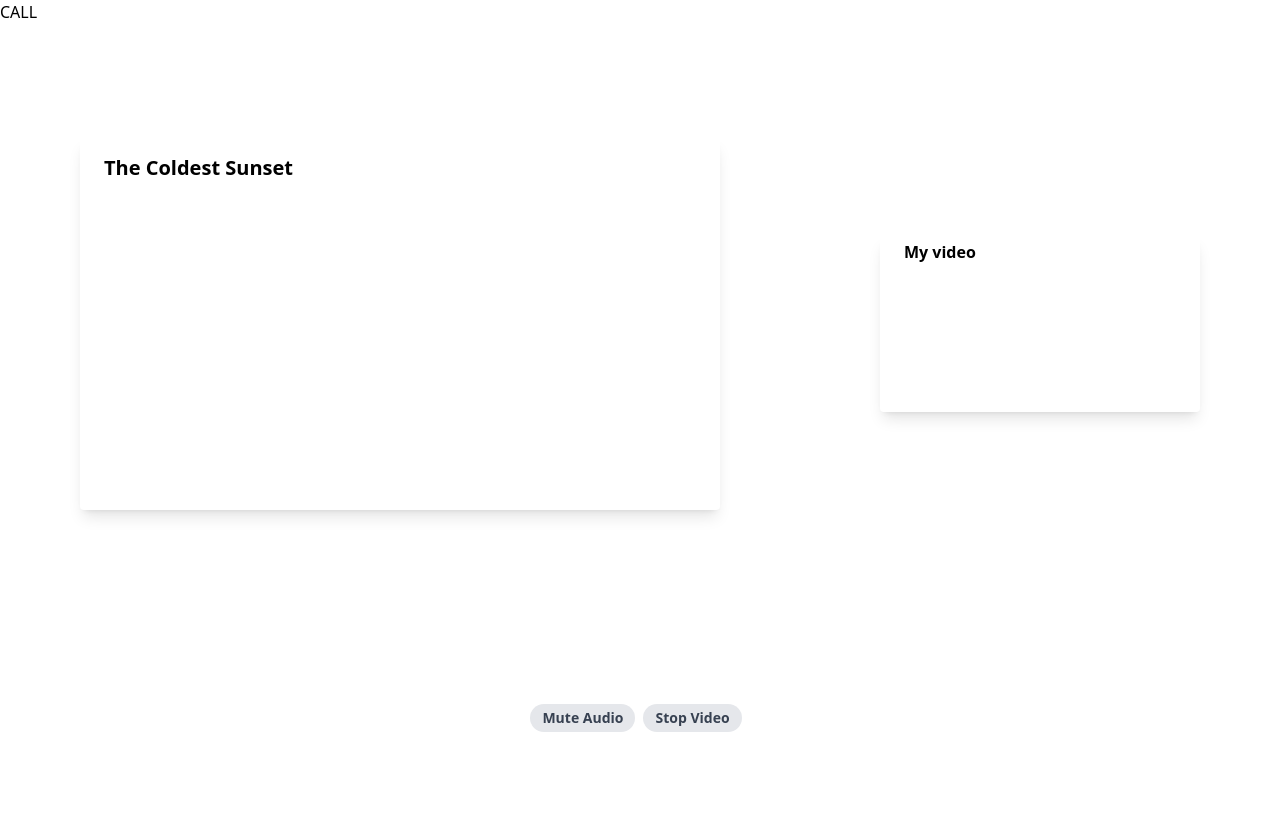
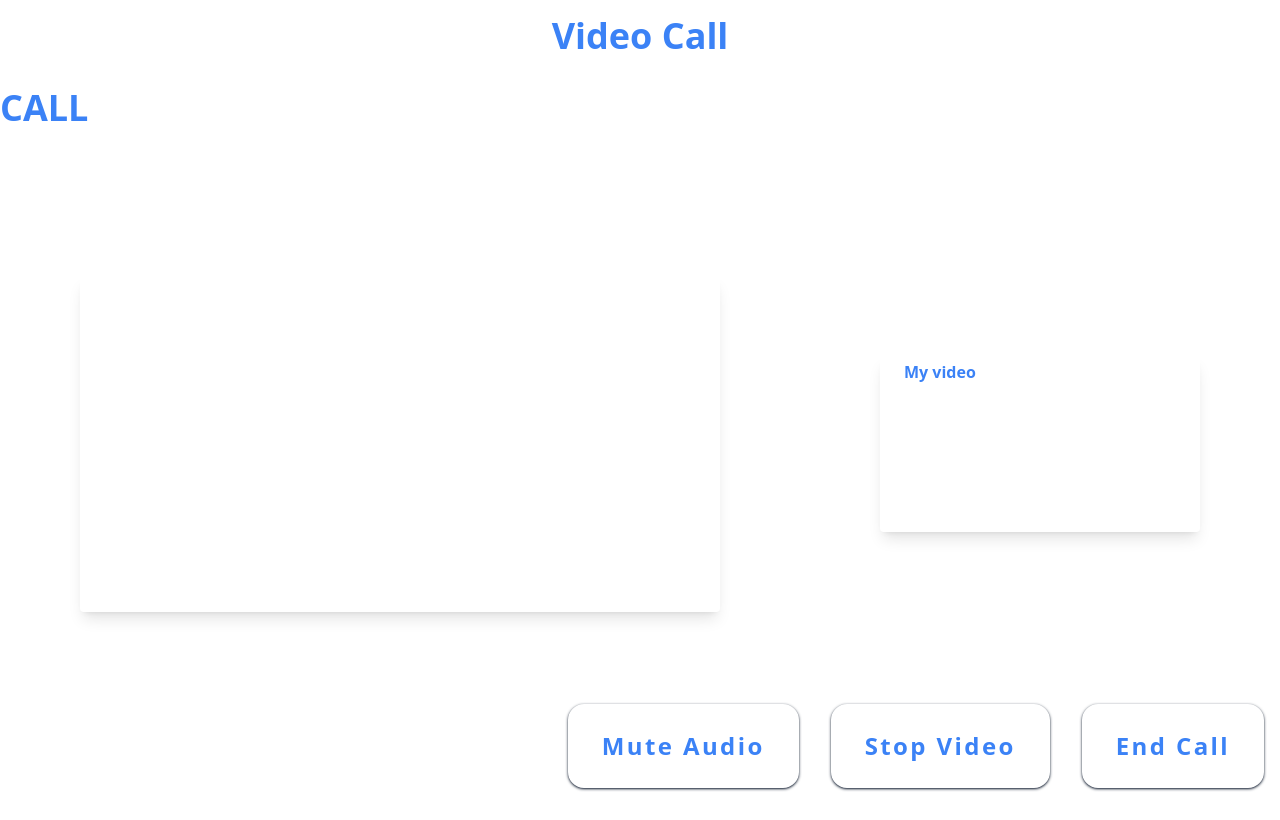
Before and after one commit to TejaJanakiRam/SwasthJeevan, a React (Create React App) app in the folder frontend/: page /videocall in a window 1280 px wide. Built offline with nearby package versions, Linux system fonts and the light colour scheme; no server answers.

Commit message:
Minor UI changes

```diff
--- a/frontend/src/Video/VideoCall.js
+++ b/frontend/src/Video/VideoCall.js
@@ -1,3 +1,104 @@
+// import React, { useEffect, useRef, useState } from "react";
+// import SimplePeer from "simple-peer";
+
+// const ConnectionStatus = {
+//   OFFERING: 0,
+//   RECEIVING: 1,
+//   CONNECTED: 2,
+// };
+
+// const webSocketConnection = new WebSocket("ws://localhost:4000/videochat");
+
+// export const VideoCall = () => {
+//   const videoSelf = useRef(null);
+//   const videoCaller = useRef(null);
+//   const [connectionStatus, setConnectionStatus] = useState(null);
+//   const [offerSignal, setOfferSignal] = useState();
+//   const [simplePeer, setSimplePeer] = useState();
+
+//   useEffect(() => {
+//     webSocketConnection.onmessage = (message) => {
+//       const payload = JSON.parse(message.data);
+//       if (payload?.type === "offer") {
+//         setOfferSignal(payload);
+//         setConnectionStatus(ConnectionStatus.RECEIVING);
+//       } else if (payload?.type === "answer") simplePeer?.signal(payload);
+//     };
+//   }, [simplePeer]);
+
+//   const sendOrAcceptInvitation = (isInitiator, offer) => {
+//     navigator.mediaDevices.getUserMedia({ video: true, audio: true }).then((mediaStream) => {
+//       const video = videoSelf.current;
+//       video.srcObject = mediaStream;
+//       video.play();
+
+//       const sp = new SimplePeer({
+//         trickle: false,
+//         initiator: isInitiator,
+//         stream: mediaStream,
+//       });
+
+//       if (isInitiator) setConnectionStatus(ConnectionStatus.OFFERING);
+//       else offer && sp.signal(offer);
+
+//       sp.on("signal", (data) => webSocketConnection.send(JSON.stringify(data)));
+//       sp.on("connect", () => setConnectionStatus(ConnectionStatus.CONNECTED));
+//       sp.on("stream", (stream) => {
+//         const video = videoCaller.current;
+//         video.srcObject = stream;
+//         video.play();
+//       });
+//       setSimplePeer(sp);
+//     });
+//   };
+
+//   return (
+//     <div className=" h-screen w-screen">
+//       {connectionStatus === null && <button onClick={() => sendOrAcceptInvitation(true)}>CALL</button>}
+//       {connectionStatus === ConnectionStatus.OFFERING && <div className="loader"></div>}
+//       {connectionStatus === ConnectionStatus.RECEIVING && (
+//         <button onClick={() => sendOrAcceptInvitation(false, offerSignal)}>ANSWER CALL</button>
+//       )}
+//       <div className="video-container h-3/4 flex items-center w-screen justify-around">
+//         <div className=" rounded overflow-hidden shadow-lg w-1/2">
+//           <div class="px-6 py-4 h-full">
+//             <div class="font-bold text-xl mb-2">The Coldest Sunset</div>
+//             <div class>
+//               <video ref={videoCaller} className="h-max w-full p-2 " />
+
+//             </div>
+
+//           </div>
+
+
+//         </div>
+
+//         <div class="rounded overflow-hidden shadow-lg w-1/4">
+//           <div class="px-6 py-1">
+//             <div class="font-bold text-l mb-2">My video</div>
+//             <div>
+//               <video ref={videoSelf} className="w-max h-max" />
+//             </div>
+
+//           </div>
+//         </div>
+
+//       </div>
+//       <div class="p-4 py-20 flex justify-center items-center w-full">
+//             <button class="inline-block bg-gray-200 rounded-full px-3 py-1 text-sm font-semibold text-gray-700 mr-2 mb-2" onclick="toggleAudio()">
+//                 Toggle Audio
+//             </button>
+//             <button class="inline-block bg-gray-200 rounded-full px-3 py-1 text-sm font-semibold text-gray-700 mr-2 mb-2" onclick="toggleVideo()">
+//                 Toggle Video
+//             </button>
+//             <button class="inline-block bg-gray-200 rounded-full px-3 py-1 text-sm font-semibold text-gray-700 mr-2 mb-2" onclick="endCall()">
+//                 End Call
+//             </button>
+//         </div>
+//     </div>
+//   );
+// };
+// export default VideoCall;
 import React, { useEffect, useRef, useState } from "react";
 import SimplePeer from "simple-peer";
 
@@ -72,16 +173,18 @@ export const VideoCall = () => {
     setVideoEnabled(!videoEnabled);
   };
   return (
-    <div className=" h-screen w-screen">
-      {connectionStatus === null && <button onClick={() => sendOrAcceptInvitation(true)}>CALL</button>}
+    <div className=" h-screen w-screen text-blue-500">
+      <h2 className='p-4 text-center text-4xl mb-4 font-semibold text-blue-500'>Video Call</h2>
+
+      {connectionStatus === null && <button className="text-center text-4xl mb-4 font-semibold" onClick={() => sendOrAcceptInvitation(true)}>CALL</button>}
       {connectionStatus === ConnectionStatus.OFFERING && <div className="loader"></div>}
       {connectionStatus === ConnectionStatus.RECEIVING && (
-        <button onClick={() => sendOrAcceptInvitation(false, offerSignal)}>ANSWER CALL</button>
+        <button className="text-center text-4xl mb-4 font-semibold" onClick={() => sendOrAcceptInvitation(false, offerSignal)} >ANSWER CALL</button>
       )}
+
       <div className="video-container h-3/4 flex items-center w-screen justify-around">
         <div className=" rounded overflow-hidden shadow-lg w-1/2">
           <div className="px-6 py-4 h-full">
-            <div className="font-bold text-xl mb-2">The Coldest Sunset</div>
             <div>
               <video ref={videoCaller} className="h-max w-full p-2 " />
             </div>
@@ -96,14 +199,16 @@ export const VideoCall = () => {
           </div>
         </div>
       </div>
-      <div className="p-4 py-20 flex justify-center items-center w-full">
-        <button className="inline-block bg-gray-200 rounded-full px-3 py-1 text-sm font-semibold text-gray-700 mr-2 mb-2" onClick={toggleAudio}>
+      <div className="h-1 flex md:justify-center xl:justify-end justify-end items-center w-full">
+        <button className="m-4 text-xl sm:text-2xl  px-4 py-3 sm:px-8 sm:py-6 rounded-2xl border-2 border-white text-blue-500 bg-white hover:text-blue-600 hover:bg-gray-100 hover:border-gray-50 transition-all duration-300 font-semibold tracking-wide sm:tracking-widest shadow shadow-slate-800" onClick={toggleAudio}>
           {audioEnabled ? "Mute Audio" : "Unmute Audio"}
         </button>
-        <button className="inline-block bg-gray-200 rounded-full px-3 py-1 text-sm font-semibold text-gray-700 mr-2 mb-2" onClick={toggleVideo}>
+        <button className="m-4 text-xl sm:text-2xl  px-4 py-3 sm:px-8 sm:py-6 rounded-2xl border-2 border-white text-blue-500 bg-white hover:text-blue-600 hover:bg-gray-100 hover:border-gray-50 transition-all duration-300 font-semibold tracking-wide sm:tracking-widest shadow shadow-slate-800" onClick={toggleVideo}>
           {videoEnabled ? "Stop Video" : "Start Video"}
         </button>
-
+        <button className="m-4 text-xl sm:text-2xl  px-4 py-3 sm:px-8 sm:py-6 rounded-2xl border-2 border-white text-blue-500 bg-white hover:text-blue-600 hover:bg-gray-100 hover:border-gray-50 transition-all duration-300 font-semibold tracking-wide sm:tracking-widest shadow shadow-slate-800">
+          {"End Call"}
+        </button>
       </div>
     </div>
   );
```
